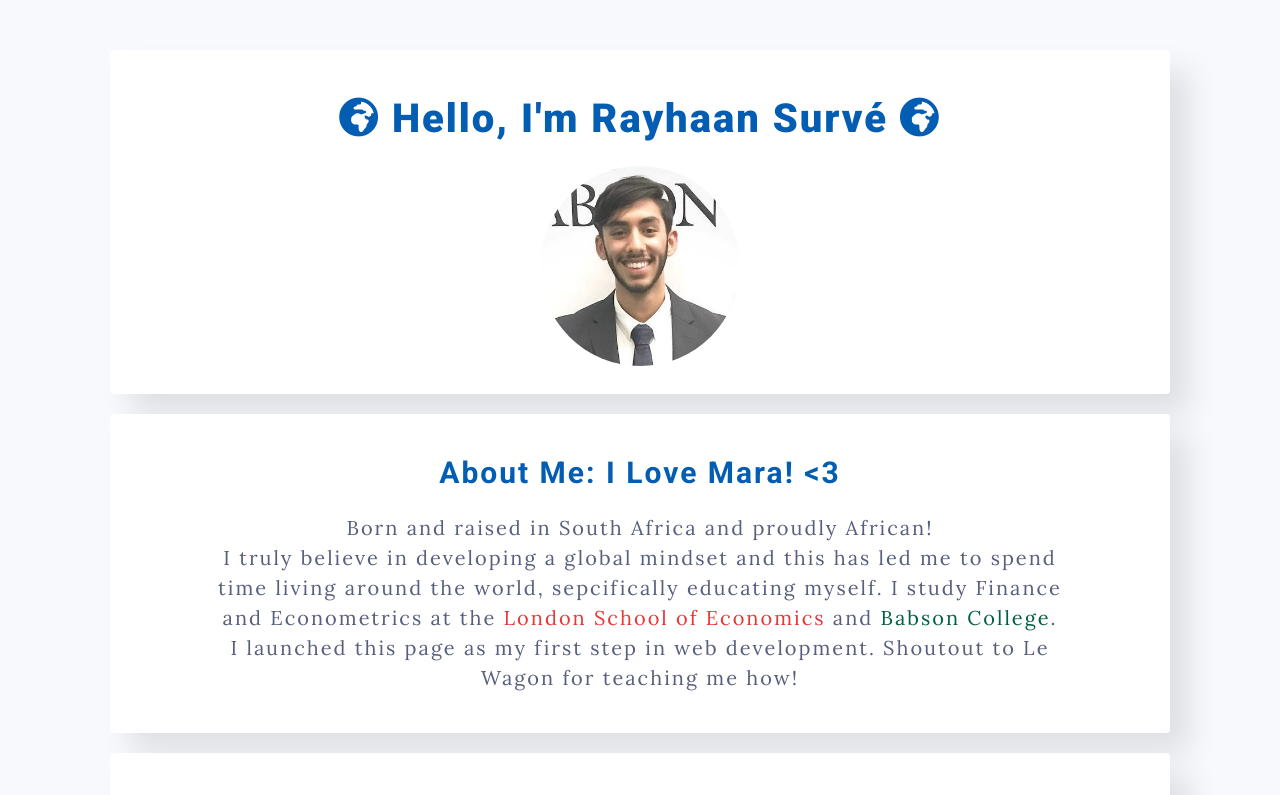
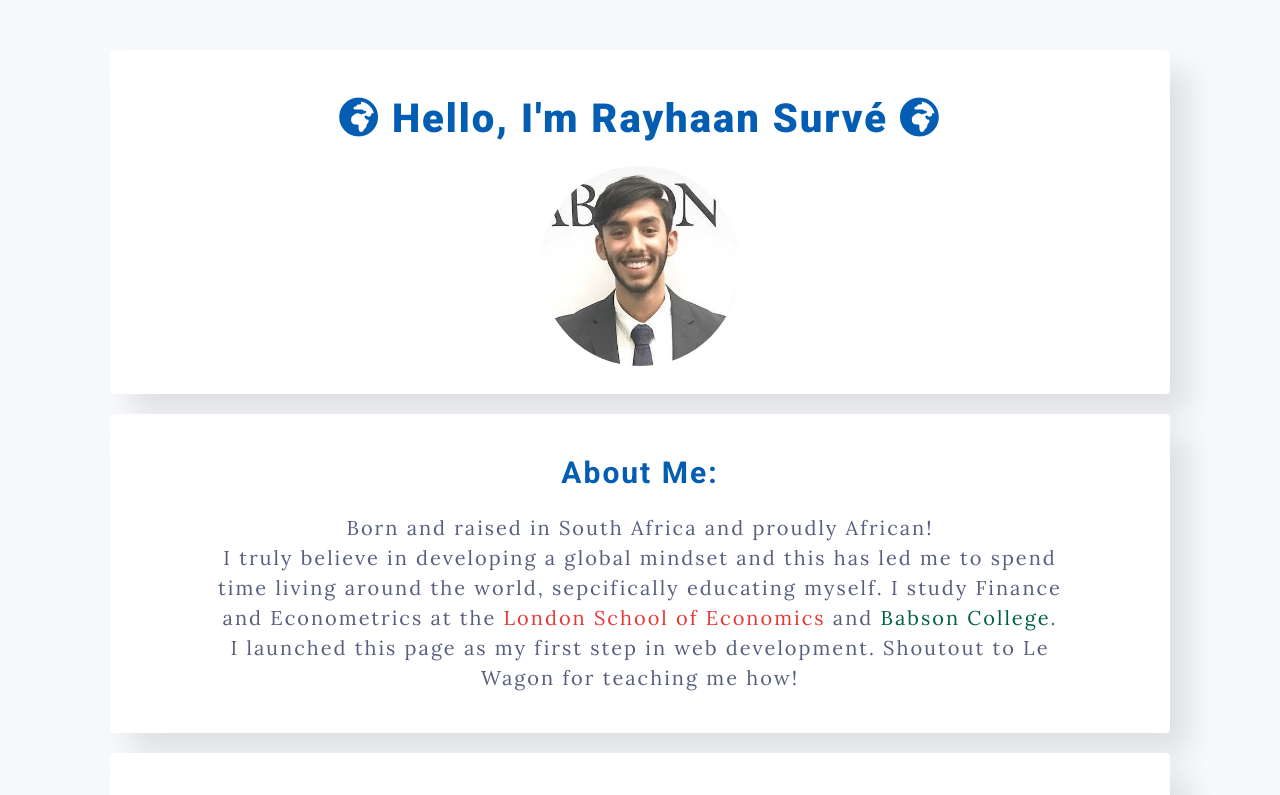
Before and after one commit to rsurve1/Rayhaan-Surve, a plain HTML site: page index.html in a window 1280 px wide. Shown: the top 795 px of the page. Drawn offline with Linux system fonts and the light colour scheme.

Commit message:
Update index.html

```diff
--- a/index.html
+++ b/index.html
@@ -20,7 +20,7 @@
 			</div>
 			<div class="card-white">
 				<h2>
-					About Me: I Love Mara! <3
+					About Me:
 				</h3>
 				<p>
 					Born and raised in South Africa and proudly African!
```
